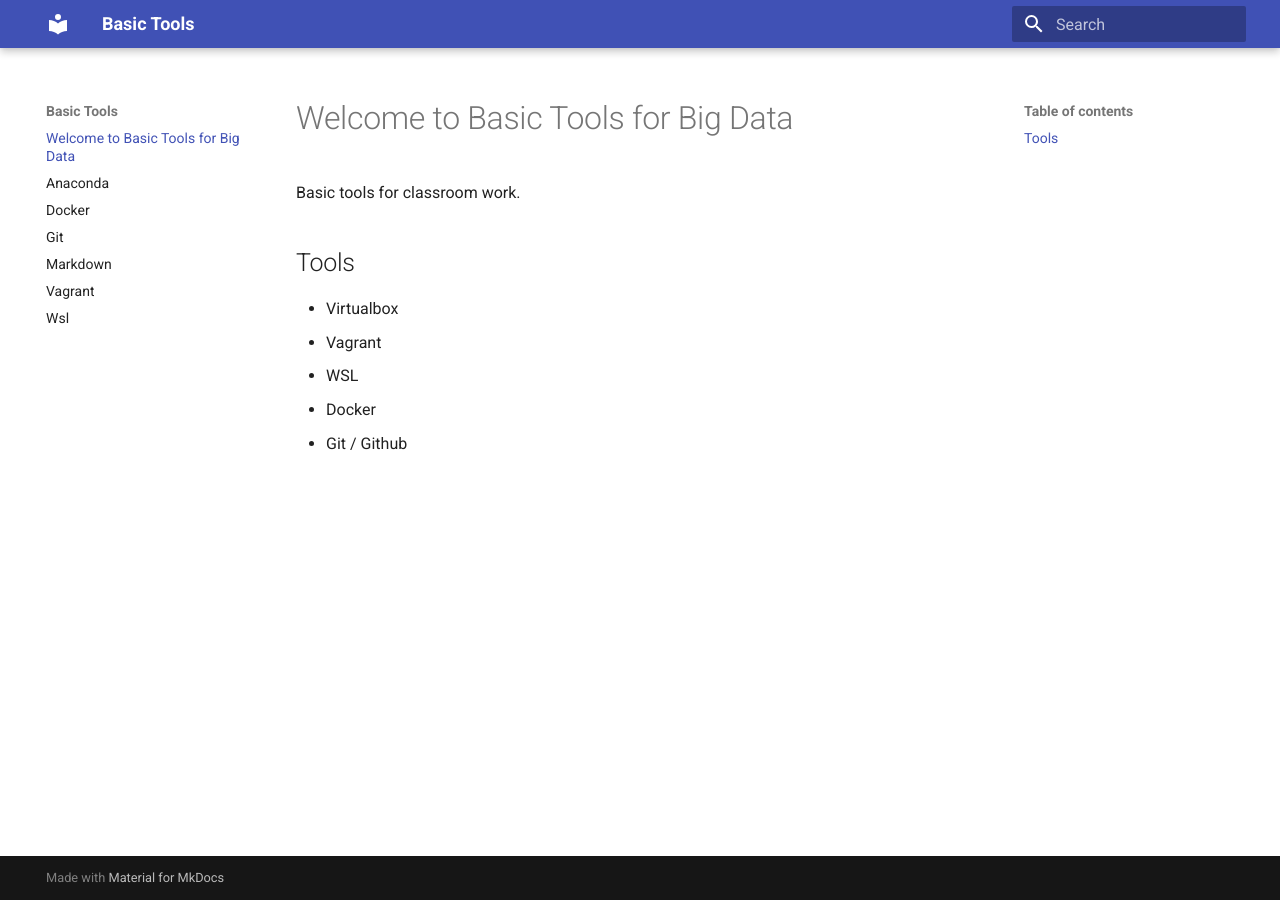
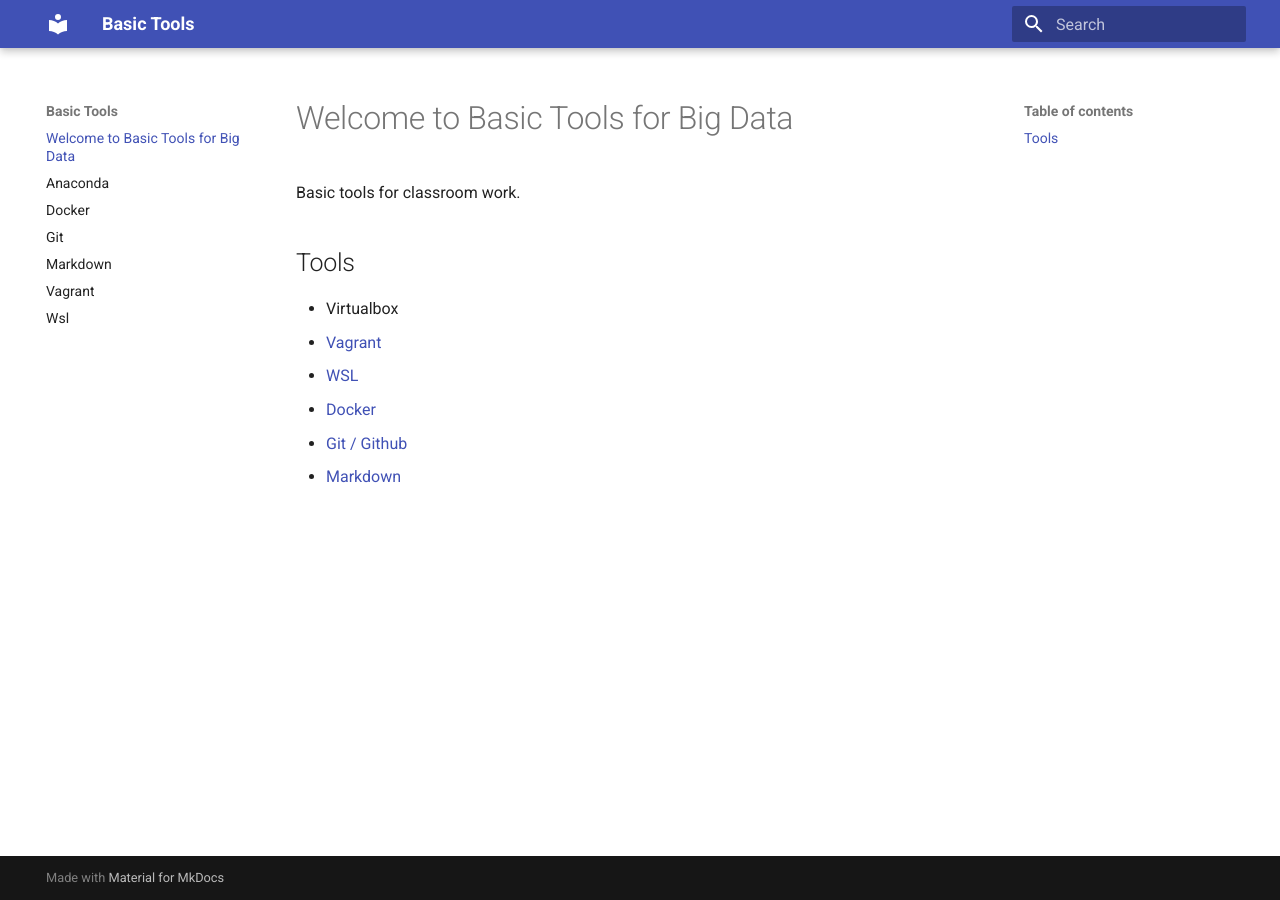
Before and after one commit to bigdatawirtz/basic-tools, an MkDocs documentation site: the page built from docs/index.md, in a window 1280 px wide. Built offline with MkDocs 1.6.1 and Material for MkDocs 9.7.7, drawn with Linux system fonts in a browser that asks for light colours.

Commit message:
index update

```diff
--- a/docs/index.md
+++ b/docs/index.md
@@ -5,7 +5,8 @@ Basic tools for classroom work.
 ## Tools
 
 * Virtualbox
-* Vagrant
-* WSL
-* Docker
-* Git / Github
+* [Vagrant](vagrant)
+* [WSL](wsl)
+* [Docker](docker)
+* [Git / Github](git)
+* [Markdown](markdown)
```
